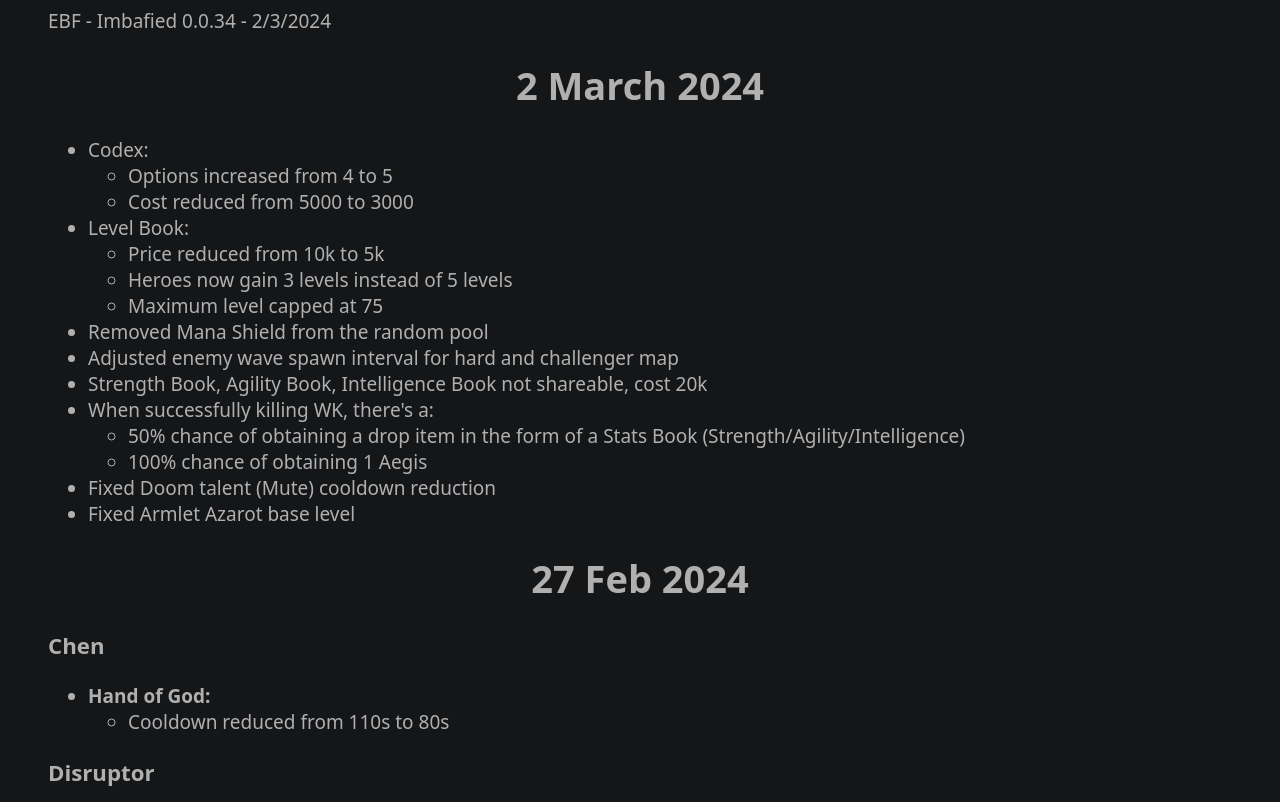
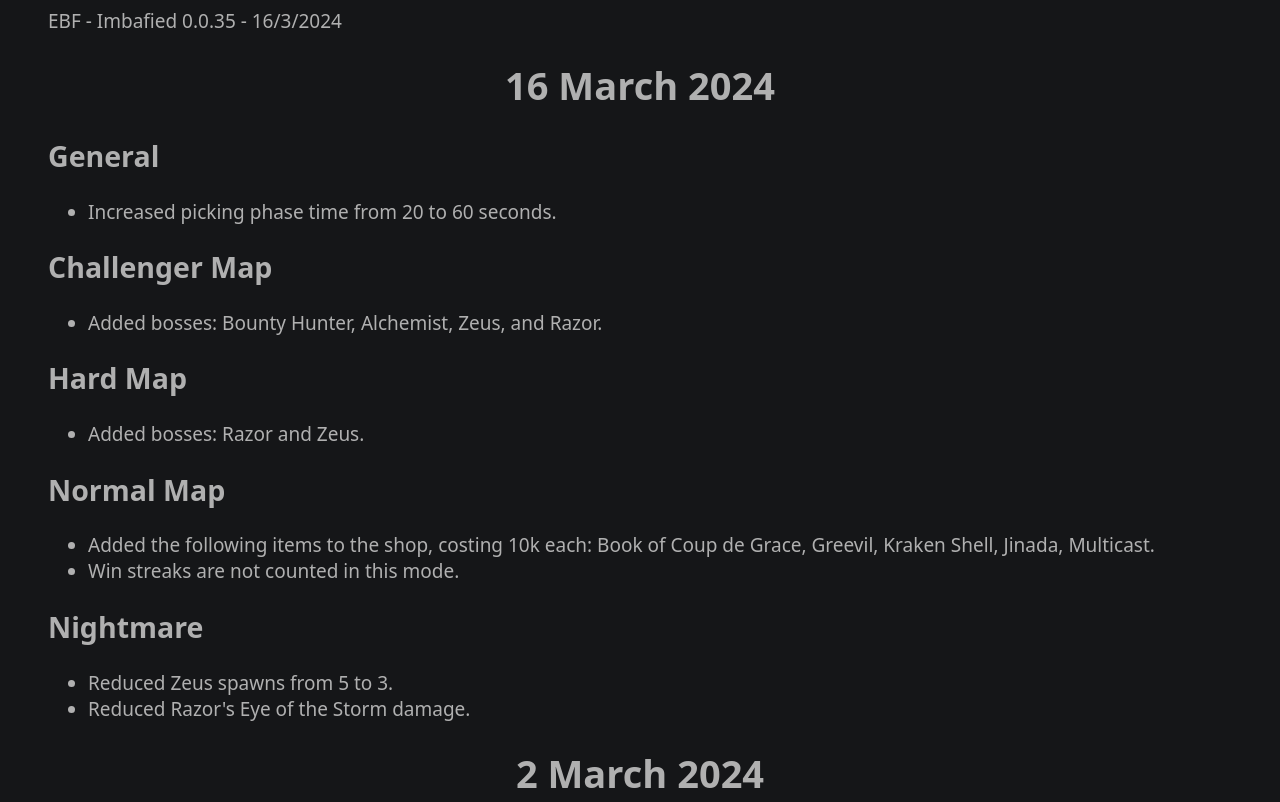
Before and after one commit to lintangtimur/ebf-imbafied-changenote, a plain HTML site: page index.html in a window 1280 px wide. Shown: the top 802 px of the page. Drawn offline with Linux system fonts and the light colour scheme.

Commit message:
16 maret 2024

```diff
--- a/index.html
+++ b/index.html
@@ -1,6 +1,5 @@
 <blockquote>
-  <p>EBF - Imbafied 0.0.34 - 2/3/2024</p>
-
+  <p>EBF - Imbafied 0.0.35 - 16/3/2024</p>
   <style>
     body {
     background-color: #151618;
@@ -10,6 +9,32 @@
     }
   </style>
 
+  <div align="center">
+      <h1>16 March 2024</h1>
+  </div>
+
+  <h2 id="general">General</h2>
+  <ul>
+  <li>Increased picking phase time from 20 to 60 seconds.</li>
+  </ul>
+  <h2 id="challenger-map">Challenger Map</h2>
+  <ul>
+  <li>Added bosses: Bounty Hunter, Alchemist, Zeus, and Razor.</li>
+  </ul>
+  <h2 id="hard-map">Hard Map</h2>
+  <ul>
+  <li>Added bosses: Razor and Zeus.</li>
+  </ul>
+  <h2 id="normal-map">Normal Map</h2>
+  <ul>
+  <li>Added the following items to the shop, costing 10k each: Book of Coup de Grace, Greevil, Kraken Shell, Jinada, Multicast.</li>
+  <li>Win streaks are not counted in this mode.</li>
+  </ul>
+  <h2 id="nightmare">Nightmare</h2>
+  <ul>
+  <li>Reduced Zeus spawns from 5 to 3.</li>
+  <li>Reduced Razor&#39;s Eye of the Storm damage.</li>
+  </ul>
   <div align="center">
       <h1>2 March 2024</h1>
   </div>
@@ -198,7 +223,7 @@
   </li>
   </ul>
   <h3 id="added-round-27-nightmare">Added Round 27 (Nightmare)</h3>
-  <h3 id="general">General</h3>
+  <h3 id="general-1">General</h3>
   <ul>
   <li>Reroll Ability Cost reduced from 14,000 to 10,000</li>
   </ul>
```
Also changed, not shown: 1 other file.
